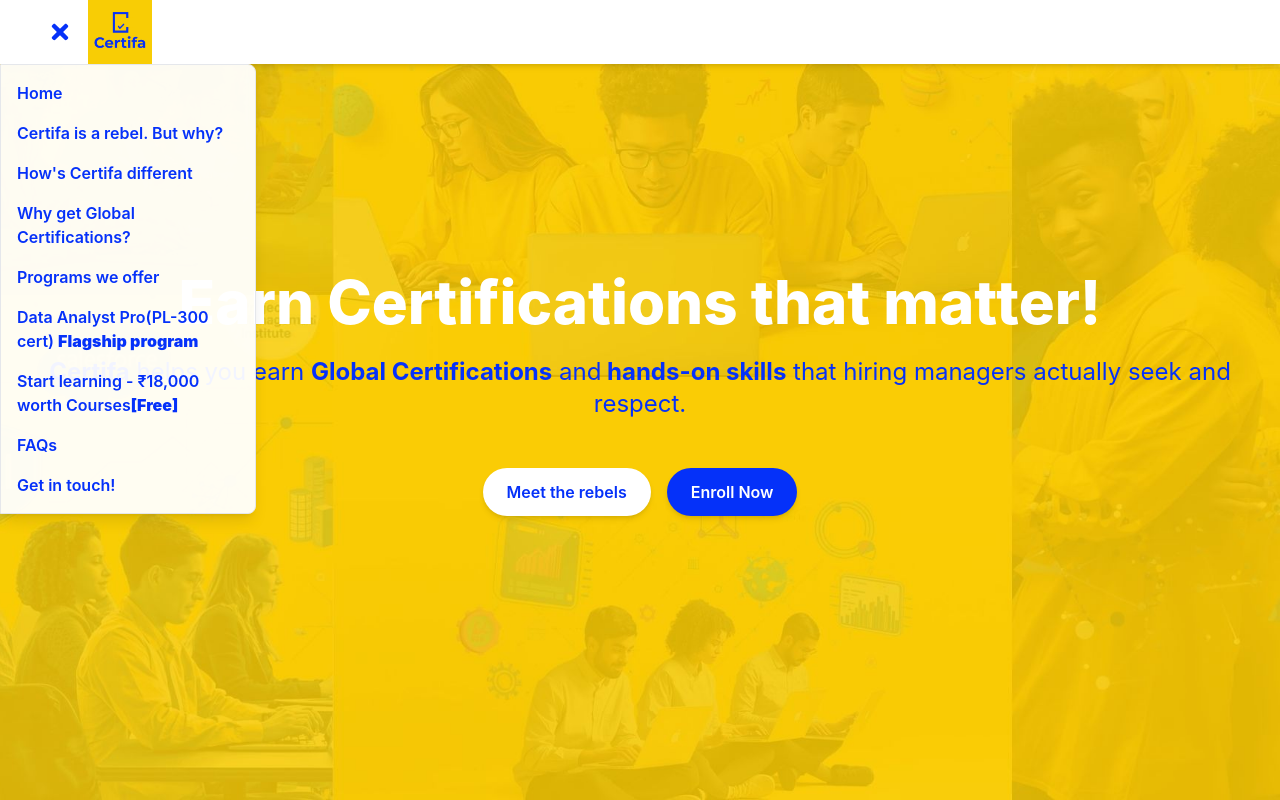
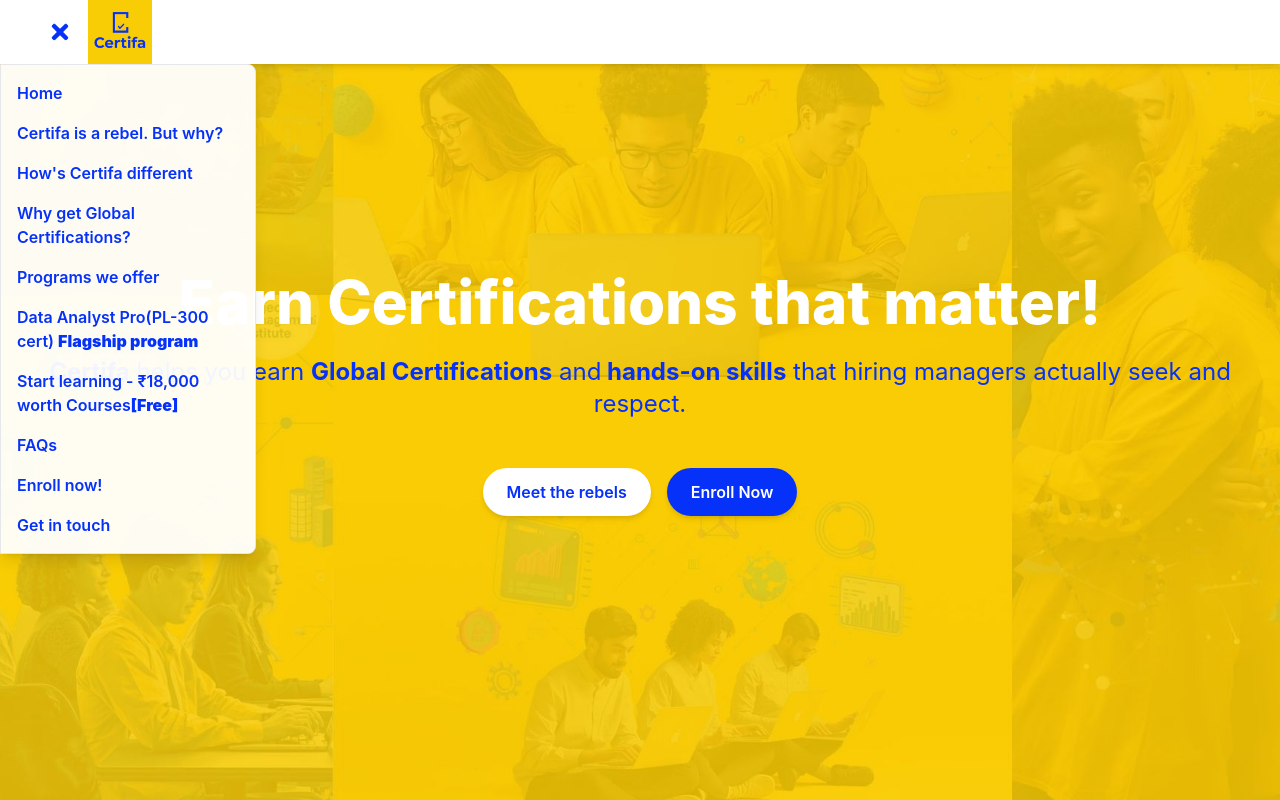
Before and after one commit to sanjeev699/certifa_rebel, a React (Create React App) app: page / in a window 1280 px wide. Both pictures are taken after a click on the button 60 px from the left and 32 px from the top of the page. Shown: the top 800 px of the page. Built offline with nearby package versions, Linux system fonts and the light colour scheme.

Commit message:
Update Navbar.jsx

```diff
--- a/src/components/Navbar.jsx
+++ b/src/components/Navbar.jsx
@@ -100,11 +100,20 @@
             </li>
             <li>
               <a
+                href="#enroll"
+                onClick={() => setIsOpen(false)}
+                className="hover:text-blue-700 transition-colors"
+              >
+                Enroll now!
+              </a>
+            </li>
+            <li>
+              <a
                 href="#contact"
                 onClick={() => setIsOpen(false)}
                 className="hover:text-blue-700 transition-colors"
               >
-                Get in touch!
+                Get in touch
               </a>
             </li>
           </ul>
```
